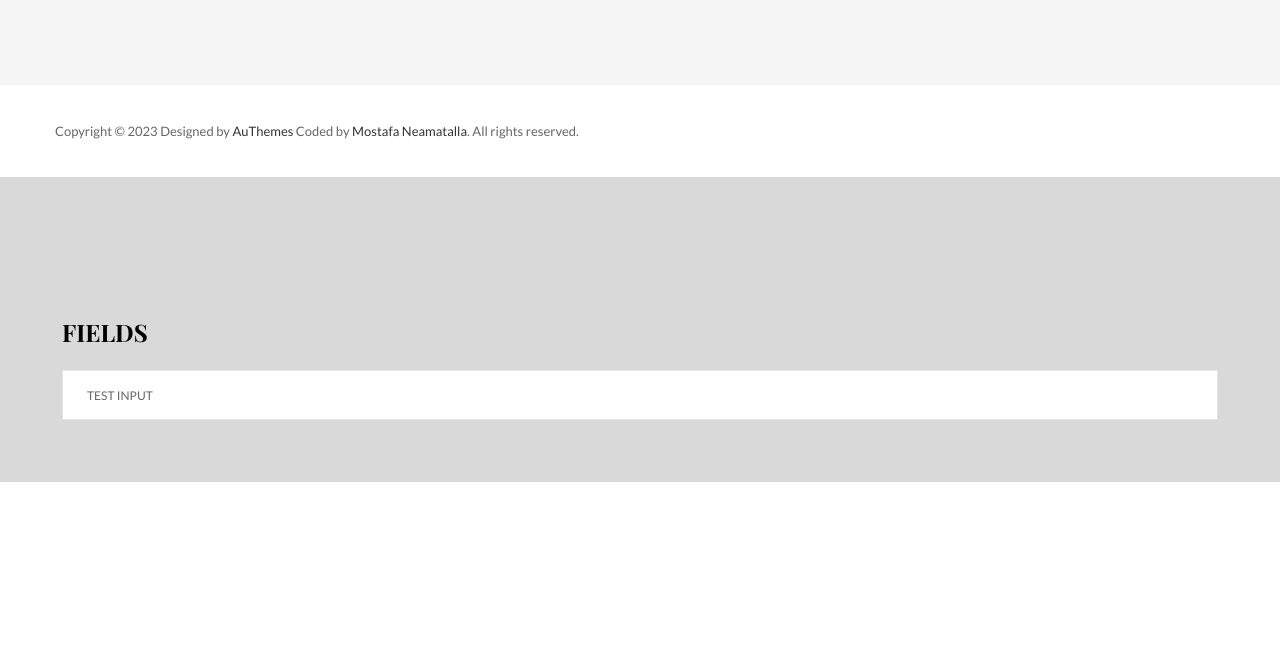
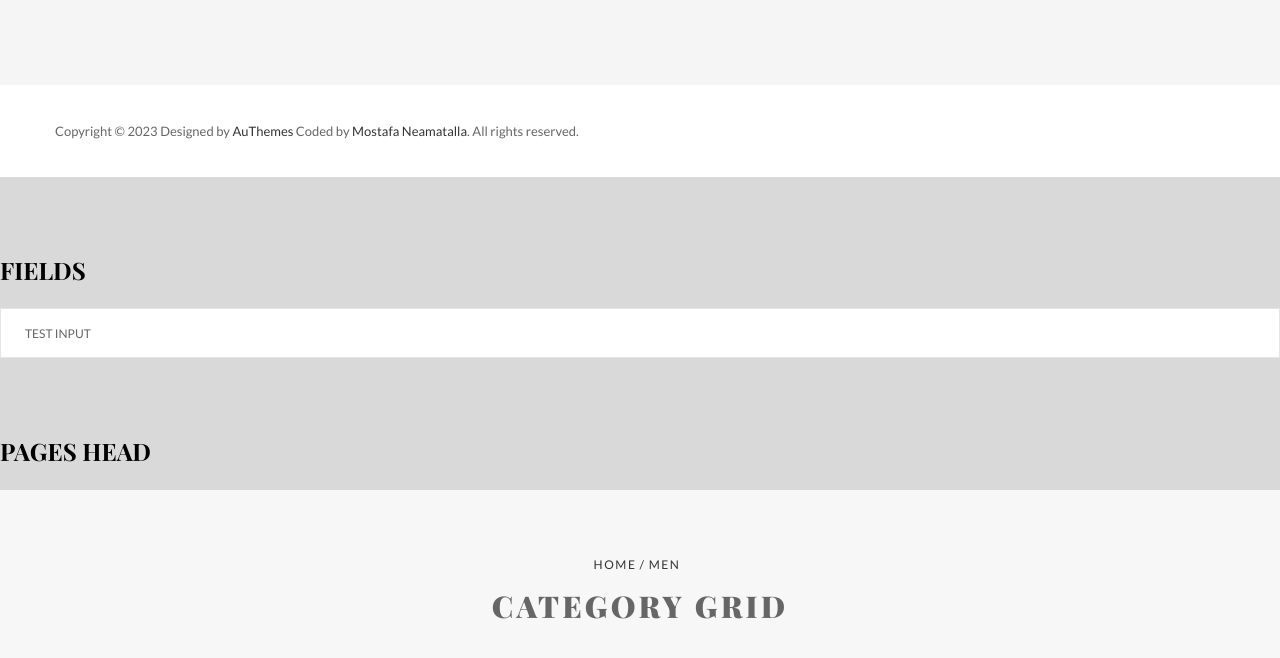
Before and after one commit to Mostafa-HEH/luxury-e-commerce-website, a website: page template/components.pug in a window 1280 px wide. Shown: the part 4594-5252 px from the top of the page. Before the commit the page ends 5076 px from the top, so only its background shows below. Drawn offline with nearby package versions, Linux system fonts and the light colour scheme; files that its build step writes are made by us from their sources; files whose address does not match are found by name; a web font is replaced by a local one.

Commit message:
add pages head layout

```diff
--- a/styles/scss/layout/_index.scss
+++ b/styles/scss/layout/_index.scss
@@ -2,4 +2,5 @@
 @import "./navbar";
 @import "./hero-slides";
 @import "./tab-changer";
+@import "./page-header";
 @import "./footer";
--- /dev/null
+++ b/styles/scss/layout/_page-header.scss
@@ -0,0 +1,52 @@
+.page-header {
+  @include flex-c;
+  align-items: center;
+  justify-content: center;
+  gap: 16px;
+  padding: 68px 25px;
+  background-color: #f7f7f7;
+  box-shadow: $shadow-010;
+
+  &__tags {
+    @include flex-r;
+    align-items: center;
+
+    & .tag {
+      font-family: $lato;
+      font-weight: $regular;
+      font-size: px-rem(12);
+      letter-spacing: va-px(100);
+      color: $color-secondary;
+      text-transform: uppercase;
+
+      & a {
+        color: inherit;
+        text-decoration: unset;
+      }
+
+      &:hover a {
+        text-decoration: underline;
+      }
+
+      &::after {
+        content: "/";
+        margin-left: 3px;
+        margin-right: 3px;
+      }
+
+      &:last-child::after {
+        content: "";
+      }
+    }
+  }
+
+  &__title {
+    font-family: $play;
+    font-weight: $black;
+    font-size: px-rem(30);
+    line-height: 36px;
+    letter-spacing: $space-1;
+    color: $color-gray-3;
+    text-transform: uppercase;
+  }
+}
--- a/styles/scss/pages/_components.scss
+++ b/styles/scss/pages/_components.scss
@@ -45,7 +45,7 @@
     }
 
     &.fildes {
-      margin: 62px;
+      // margin: 62px;
     }
 
     // &.post {
--- a/template/components.pug
+++ b/template/components.pug
@@ -971,3 +971,13 @@ html(lang='en')
                 h6.component__title Fields
                 .component__types
                     input(type="text", placeholder="test input").input
+
+            //- Pages Head
+            .component
+                h6.component__title Pages Head
+                .component__types
+                    .page-header
+                        .page-header__tags
+                            span.tag: a(href="#") home
+                            span.tag: a(href="#") men
+                        h5.page-header__title Category Grid
```
Also changed, not shown: components.html, styles/css/styles.css, 1 other file.
